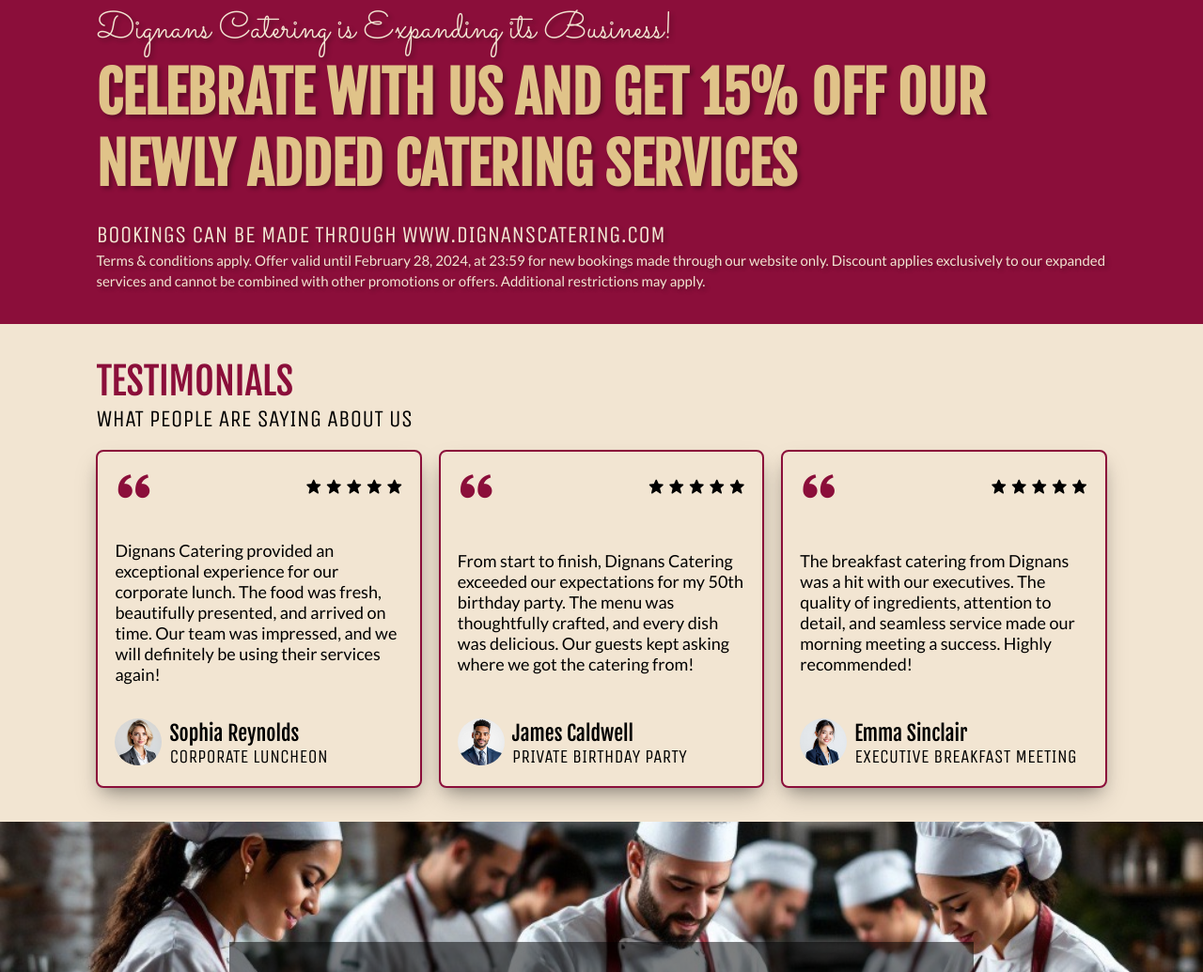
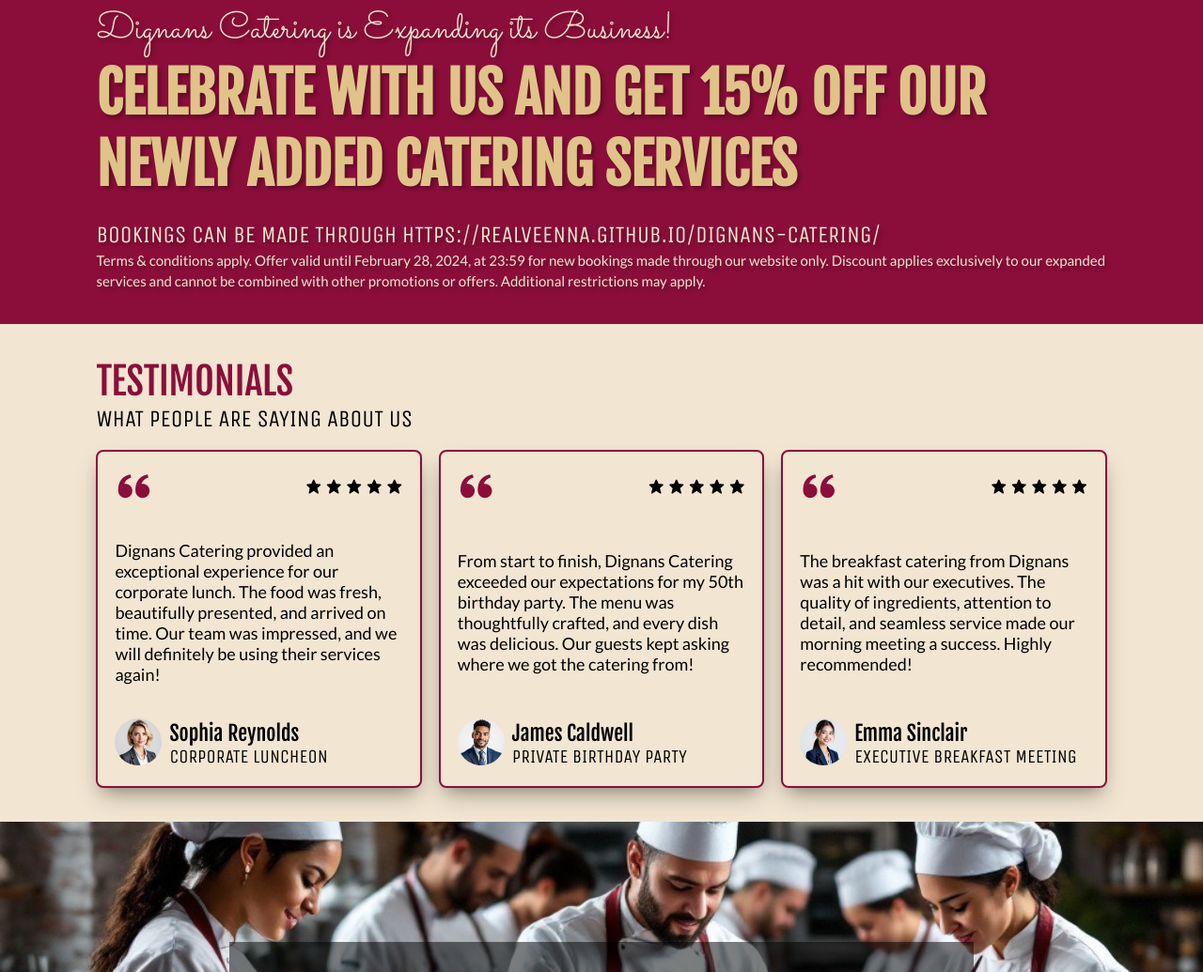
Before and after one commit to realveenna/dignans, a plain HTML site: page index.html in a window 1280 px wide. Shown: the part 1423-2458 px from the top of the page at 94% size. Drawn offline with nearby package versions, Linux system fonts and the light colour scheme.

Commit message:
Update index.html

```diff
--- a/index.html
+++ b/index.html
@@ -135,7 +135,7 @@
                             <h2>Dignans Catering is Expanding its Business!</h2>
                             <h1>Celebrate with us and Get 15% off our newly added catering services</h1>
                             <br>
-                            <h4>Bookings can be made through www.dignanscatering.com</h4>
+                            <h4>Bookings can be made through https://realveenna.github.io/dignans-catering/</h4>
                             <small>Terms & conditions apply. Offer valid until February 28, 2024, at 23:59 for new bookings made through our website only. Discount applies exclusively to our expanded services and cannot be combined with other promotions or offers. Additional restrictions may apply.</small>
                         </div>
                     </div>
```
